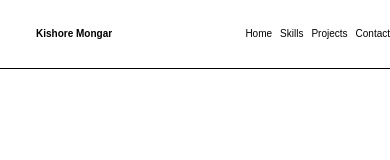
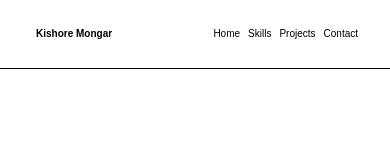
Before and after one commit to fushigina-Shinobi/reat-portfolio, a React (Create React App) app: page / in a window 390 px wide. Shown: the top 160 px of the page. Built offline with nearby package versions, Linux system fonts and the light colour scheme.

Commit message:
minor fixes

```diff
--- a/src/components/Navbar/Navbar.css
+++ b/src/components/Navbar/Navbar.css
@@ -100,7 +100,7 @@
     font-size: 2rem;
   }
   .nav-right {
-    margin-right: 0;
+    margin-right: 8rem;
   }
 }
 /*Phone-Large width < 600px, 1rem = 6.5px*/
```
